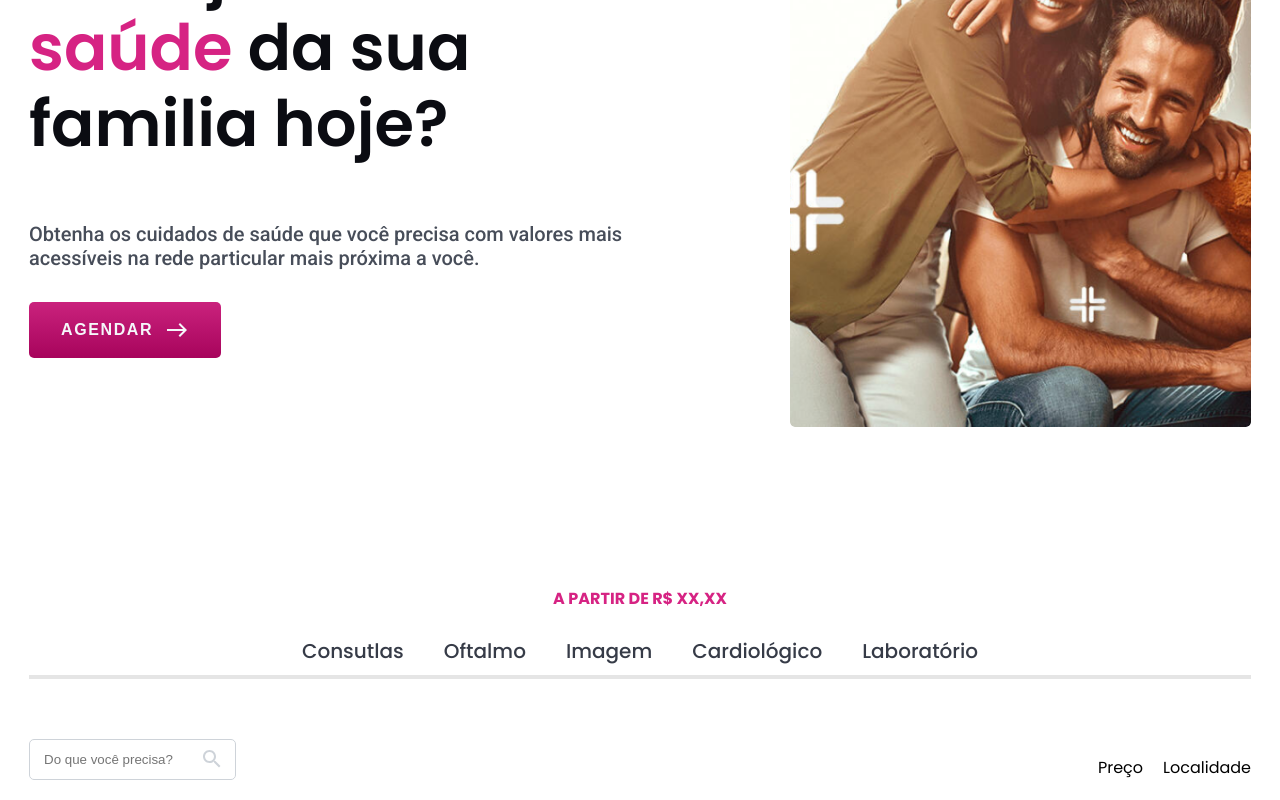
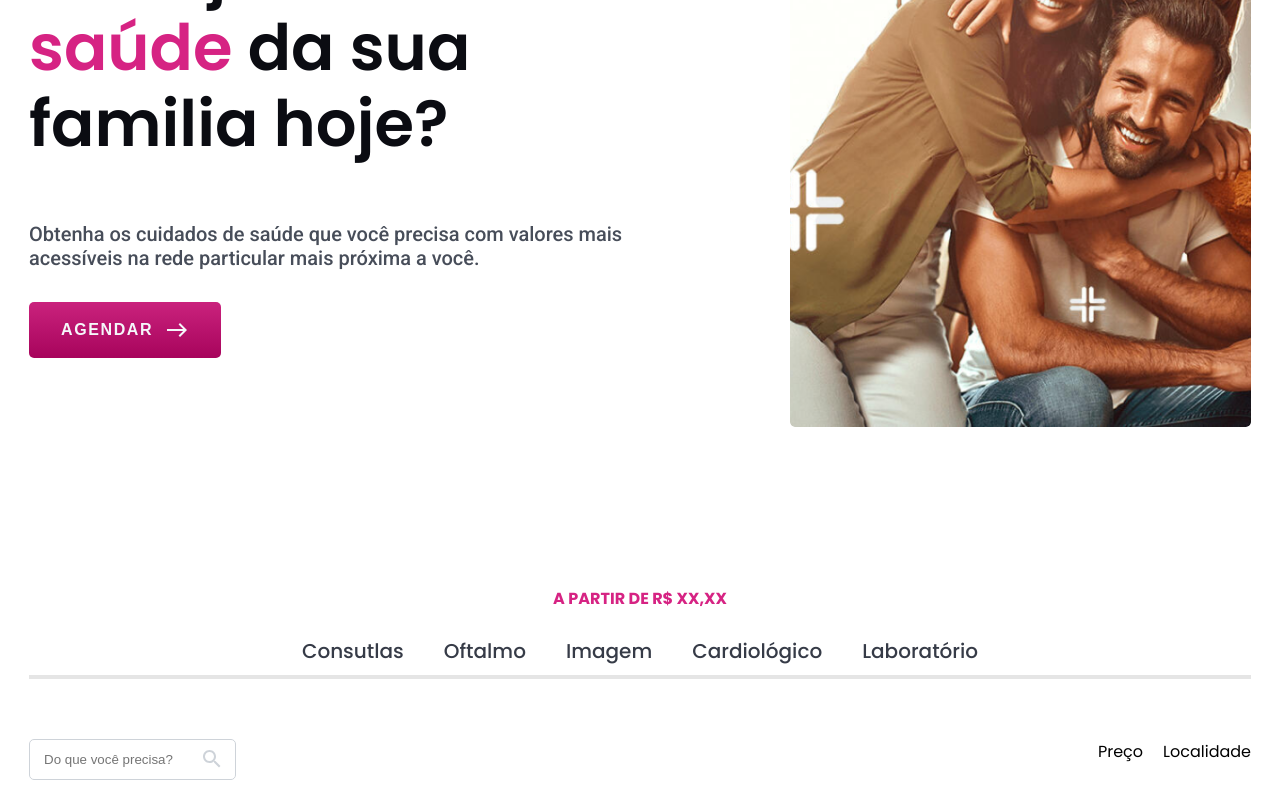
Before and after one commit to Wellington-Developer/33doctor, a React (Create React App) app: page / in a window 1280 px wide. Shown: the part 272-1072 px from the top of the page. Built offline with nearby package versions, Linux system fonts and the light colour scheme.

Commit message:
fix: root error in compile build - flex end

```diff
--- a/src/components/Filter/styles.css
+++ b/src/components/Filter/styles.css
@@ -56,8 +56,8 @@
 }
 .filter-container .filter {
   display: flex;
-  align-items: end;
   justify-content: space-between;
+  padding-top: 60px;
 }
 .filter-container .filter .filter-right {
   display: flex;
@@ -68,7 +68,6 @@
   font-weight: 400;
 }
 .filter-container .filter .filter-input {
-  padding-top: 60px;
   position: relative;
 }
 .filter-container .filter .filter-input input {
--- a/src/components/Filter/styles.scss
+++ b/src/components/Filter/styles.scss
@@ -62,8 +62,8 @@
 
   .filter {
     display: flex;
-    align-items: end;
     justify-content: space-between;
+    padding-top: 60px;
 
     .filter-right {
       display: flex;
@@ -76,7 +76,6 @@
     }
 
     .filter-input {
-      padding-top: 60px;
       position: relative;
 
       input {
```
Also changed, not shown: 1 other file (tests, documents, lock files or other folders).
